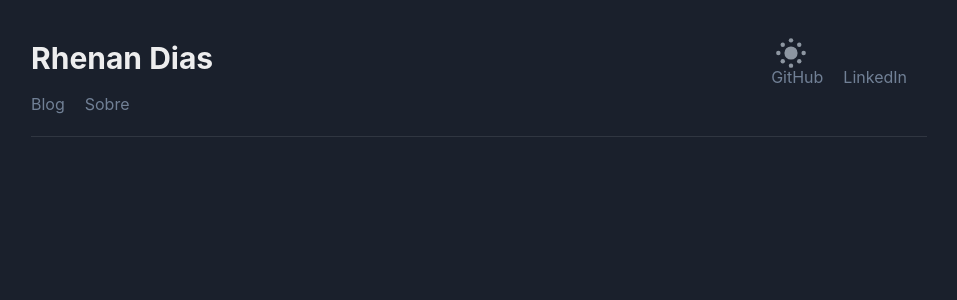
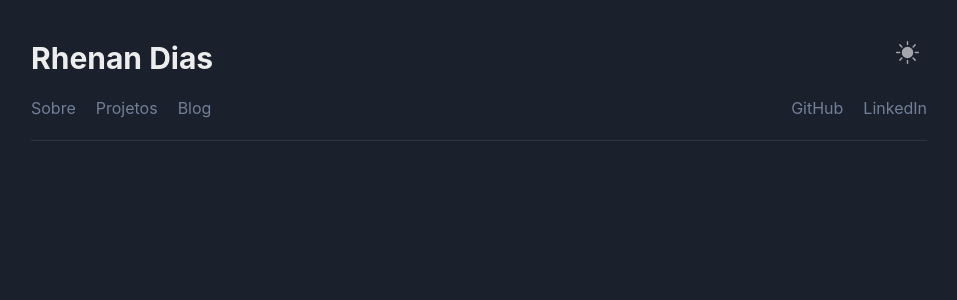
Before and after one commit to rhenandias/rhenandias.github.io, a React (Vite) app: page / in a window 1280 px wide. Shown: the top 300 px of the page, without its empty margins (161-1118 px from the left). Built offline with nearby package versions, Linux system fonts and the light colour scheme.

Commit message:
Trabalhando no Header

```diff
--- a/package.json
+++ b/package.json
@@ -15,6 +15,7 @@
     "framer-motion": "^6",
     "react": "^18.2.0",
     "react-dom": "^18.2.0",
+    "react-icons": "^4.4.0",
     "react-router-dom": "6",
     "styled-components": "^5.3.5"
   },
--- a/src/components/ColorModeToggle.css
+++ /dev/null
@@ -1,60 +0,0 @@
-body {
-  transition: background 0.4s ease;
-  background: #171c28;
-}
-body.day {
-  background: #000;
-}
-.dayNight {
-  cursor: pointer;
-}
-.dayNight input {
-  display: none;
-}
-.dayNight input + div {
-  border-radius: 50%;
-  width: 36px;
-  height: 36px;
-  position: relative;
-  box-shadow: inset 16px -16px 0 0 #fff;
-  transform: scale(1) rotate(-2deg);
-  transition: box-shadow 0.5s ease 0s, transform 0.4s ease 0.1s;
-}
-.dayNight input + div:before {
-  content: "";
-  width: inherit;
-  height: inherit;
-  border-radius: inherit;
-  position: absolute;
-  left: 0;
-  top: 0;
-  transition: background 0.3s ease;
-}
-.dayNight input + div:after {
-  content: "";
-  width: 8px;
-  height: 8px;
-  border-radius: 50%;
-  margin: -4px 0 0 -4px;
-  position: absolute;
-  top: 50%;
-  left: 50%;
-  box-shadow: 0 -23px 0 #5628ee, 0 23px 0 #5628ee, 23px 0 0 #5628ee,
-    -23px 0 0 #5628ee, 15px 15px 0 #5628ee, -15px 15px 0 #5628ee,
-    15px -15px 0 #5628ee, -15px -15px 0 #5628ee;
-  transform: scale(0);
-  transition: all 0.3s ease;
-}
-.dayNight input:checked + div {
-  box-shadow: inset 32px -32px 0 0 #fff;
-  transform: scale(0.5) rotate(0deg);
-  transition: transform 0.3s ease 0.1s, box-shadow 0.2s ease 0s;
-}
-.dayNight input:checked + div:before {
-  background: #fff;
-  transition: background 0.3s ease 0.1s;
-}
-.dayNight input:checked + div:after {
-  transform: scale(1.5);
-  transition: transform 0.5s ease 0.15s;
-}
--- a/src/components/ColorModeToggle.tsx
+++ b/src/components/ColorModeToggle.tsx
@@ -1,11 +1,8 @@
 import React from "react";
 import styled from "styled-components";
-import { ColorMode, useColorMode } from "@chakra-ui/react";
-// import "./ColorModeToggle.css";
 
-interface Props {
-  colorMode: ColorMode;
-}
+import { BsMoonFill, BsSunFill } from "react-icons/bs";
+import { useColorMode } from "@chakra-ui/react";
 
 const Button = styled.button`
   opacity: 0.65;
@@ -33,82 +30,23 @@ const Button = styled.button`
   }
 `;
 
-const Div = styled.div`
-  position: relative;
-  width: 24px;
-  height: 24px;
-  border-radius: 50%;
-  border: ${(props: Props) =>
-    props.colorMode === "dark" ? "4px solid #cbd5e0" : "none"};
-  background-color: ${(props: Props) =>
-    props.colorMode === "dark" ? "#cbd5e0" : "transparent"};
-  transform: ${(props: Props) =>
-    props.colorMode === "dark" ? "scale(0.55)" : "scale(1)"};
-  transition: all 0.45s ease;
-  overflow: ${(props: Props) =>
-    props.colorMode === "dark" ? "visible" : "hidden"};
-  box-shadow: ${(props: Props) =>
-    props.colorMode === "dark" ? "none" : "inset 8px -8px 0px 0px #000"};
-
-  &:before {
-    content: "";
-    position: absolute;
-    right: -9px;
-    top: -9px;
-    height: 24px;
-    width: 24px;
-    border: ${(props: Props) =>
-      props.colorMode === "dark" ? "2px solid #cbd5e0" : "none"};
-    border-radius: 50%;
-    transform: ${(props: Props) =>
-      props.colorMode === "dark"
-        ? "translate(14px, -14px)"
-        : "translate(0, 0)"};
-    opacity: ${(props: Props) => (props.colorMode === "dark" ? 0 : 1)};
-    transition: transform 0.45s ease;
-  }
-
-  &:after {
-    content: "";
-    width: 8px;
-    height: 8px;
-    border-radius: 50%;
-    margin: -4px 0 0 -4px;
-    position: absolute;
-    top: 50%;
-    left: 50%;
-    box-shadow: 0 -23px 0 #cbd5e0, 0 23px 0 #cbd5e0, 23px 0 0 #cbd5e0,
-      -23px 0 0 #cbd5e0, 15px 15px 0 #cbd5e0, -15px 15px 0 #cbd5e0,
-      15px -15px 0 #cbd5e0, -15px -15px 0 #cbd5e0;
-    transform: ${(props: Props) =>
-      props.colorMode === "dark" ? "scale(1)" : "scale(0)"};
-    transition: all 0.35s ease;
-  }
-`;
-
 function ColorModeToggle() {
   const { colorMode, toggleColorMode } = useColorMode();
 
-  console.log("Render");
-
   return (
     <>
-      {/* <label className="dayNight">
-        <input type="checkbox" />
-        <div></div>
-      </label> */}
-
       <Button
         onClick={toggleColorMode}
         type="button"
         aria-label={
-          colorMode === "dark" ? `Activate Light Mode` : `Activate Dark Mode`
+          colorMode === "dark" ? `Ativar Modo Claro` : `Ativar Modo Escuro`
         }
         title={
-          colorMode === "dark" ? `Activate Light Mode` : `Activate Dark Mode`
+          colorMode === "dark" ? `Ativar Modo Claro` : `Ativar Modo Escuro`
         }
       >
-        <Div colorMode={colorMode} />
+        {colorMode === "dark" && <BsSunFill size={23} />}
+        {colorMode === "light" && <BsMoonFill size={23} />}
       </Button>
     </>
   );
--- /dev/null
+++ b/src/components/Header.tsx
@@ -0,0 +1,52 @@
+import React from "react";
+
+import { Box, Flex, Link, Heading } from "@chakra-ui/react";
+import { Link as ReachLink } from "react-router-dom";
+import ColorModeToggle from "./ColorModeToggle";
+
+function Header() {
+  return (
+    <>
+      <Flex direction="row" justify="space-between">
+        <Box>
+          <Heading fontSize="3xl">Rhenan Dias</Heading>
+        </Box>
+        <Box>
+          <ColorModeToggle />
+        </Box>
+      </Flex>
+      <Flex direction="row" justify="space-between" mt="5">
+        <Box>
+          <Link color="gray.500" mr="5" as={ReachLink} to="/">
+            Sobre
+          </Link>
+          <Link color="gray.500" mr="5">
+            Projetos
+          </Link>
+          <Link color="gray.500" mr="5">
+            Blog
+          </Link>
+        </Box>
+        <Box>
+          <Link
+            color="gray.500"
+            mr="5"
+            href="https://github.com/rhenandias"
+            isExternal
+          >
+            GitHub
+          </Link>
+          <Link
+            color="gray.500"
+            href="https://www.linkedin.com/in/rhenandiasmorais/"
+            isExternal
+          >
+            LinkedIn
+          </Link>
+        </Box>
+      </Flex>
+    </>
+  );
+}
+
+export default Header;
--- a/src/components/style.scss
+++ /dev/null
@@ -1,66 +0,0 @@
-$night: #171c28;
-$day: #fff;
-$nightBtn: #fff;
-$dayBtn: #5628ee;
-
-body {
-  transition: background 0.4s ease;
-  background: $night;
-  &.day {
-    background: $day;
-  }
-}
-
-.dayNight {
-  cursor: pointer;
-  input {
-    display: none;
-    & + div {
-      border-radius: 50%;
-      width: 36px;
-      height: 36px;
-      position: relative;
-      box-shadow: inset 16px -16px 0 0 $nightBtn;
-      transform: scale(1) rotate(-2deg);
-      transition: box-shadow 0.5s ease 0s, transform 0.4s ease 0.1s;
-      &:before {
-        content: "";
-        width: inherit;
-        height: inherit;
-        border-radius: inherit;
-        position: absolute;
-        left: 0;
-        top: 0;
-        transition: background 0.3s ease;
-      }
-      &:after {
-        content: "";
-        width: 8px;
-        height: 8px;
-        border-radius: 50%;
-        margin: -4px 0 0 -4px;
-        position: absolute;
-        top: 50%;
-        left: 50%;
-        box-shadow: 0 -23px 0 $dayBtn, 0 23px 0 $dayBtn, 23px 0 0 $dayBtn,
-          -23px 0 0 $dayBtn, 15px 15px 0 $dayBtn, -15px 15px 0 $dayBtn,
-          15px -15px 0 $dayBtn, -15px -15px 0 $dayBtn;
-        transform: scale(0);
-        transition: all 0.3s ease;
-      }
-    }
-    &:checked + div {
-      box-shadow: inset 32px -32px 0 0 $nightBtn;
-      transform: scale(0.5) rotate(0deg);
-      transition: transform 0.3s ease 0.1s, box-shadow 0.2s ease 0s;
-      &:before {
-        background: $dayBtn;
-        transition: background 0.3s ease 0.1s;
-      }
-      &:after {
-        transform: scale(1.5);
-        transition: transform 0.5s ease 0.15s;
-      }
-    }
-  }
-}
--- a/src/pages/About.tsx
+++ /dev/null
@@ -1,11 +0,0 @@
-import React from "react";
-
-function About() {
-  return (
-    <>
-      <p>Olá</p>
-    </>
-  );
-}
-
-export default About;
--- a/src/pages/Home.tsx
+++ b/src/pages/Home.tsx
@@ -1,9 +1,9 @@
 import React from "react";
+import { Link as ReachLink } from "react-router-dom";
 
 import {
   Button,
   Text,
-  useColorMode,
   Box,
   Flex,
   Link,
@@ -11,43 +11,16 @@ import {
   Heading,
 } from "@chakra-ui/react";
 
-import ColorModeToggle from "../components/ColorModeToggle";
+import Header from "../components/Header";
 
 function Home() {
-  const { colorMode, toggleColorMode } = useColorMode();
-
   return (
     <>
-      <Flex direction={"column"} align={"center"} width={"100%"}>
-        <Flex justify={"space-between"} width={["70%"]} mt={10}>
-          <Box>
-            <Box>
-              <Heading fontSize={"3xl"}>Rhenan Dias</Heading>
-            </Box>
-            <Box mt={4}>
-              <Link color={"gray.500"} mr={5}>
-                Blog
-              </Link>
-              <Link color={"gray.500"} mr={5}>
-                Sobre
-              </Link>
-            </Box>
-          </Box>
-          <Box>
-            <Box>
-              <ColorModeToggle />
-            </Box>
-            <Box>
-              <Link color={"gray.500"} mr={5}>
-                GitHub
-              </Link>
-              <Link color={"gray.500"} mr={5}>
-                LinkedIn
-              </Link>
-            </Box>
-          </Box>
+      <Flex direction="column" align="center" w="100%">
+        <Flex justify="center" w="70%" mt="10" direction="column">
+          <Header />
         </Flex>
-        <Divider w={"70%"} mt={5} />
+        <Divider w="70%" mt="5" />
       </Flex>
     </>
   );
```
Also changed, not shown: src/components/AnimatedColorModeToggle.tsx (added, +109 -0 lines), 1 other file (tests, documents, lock files or other folders).
